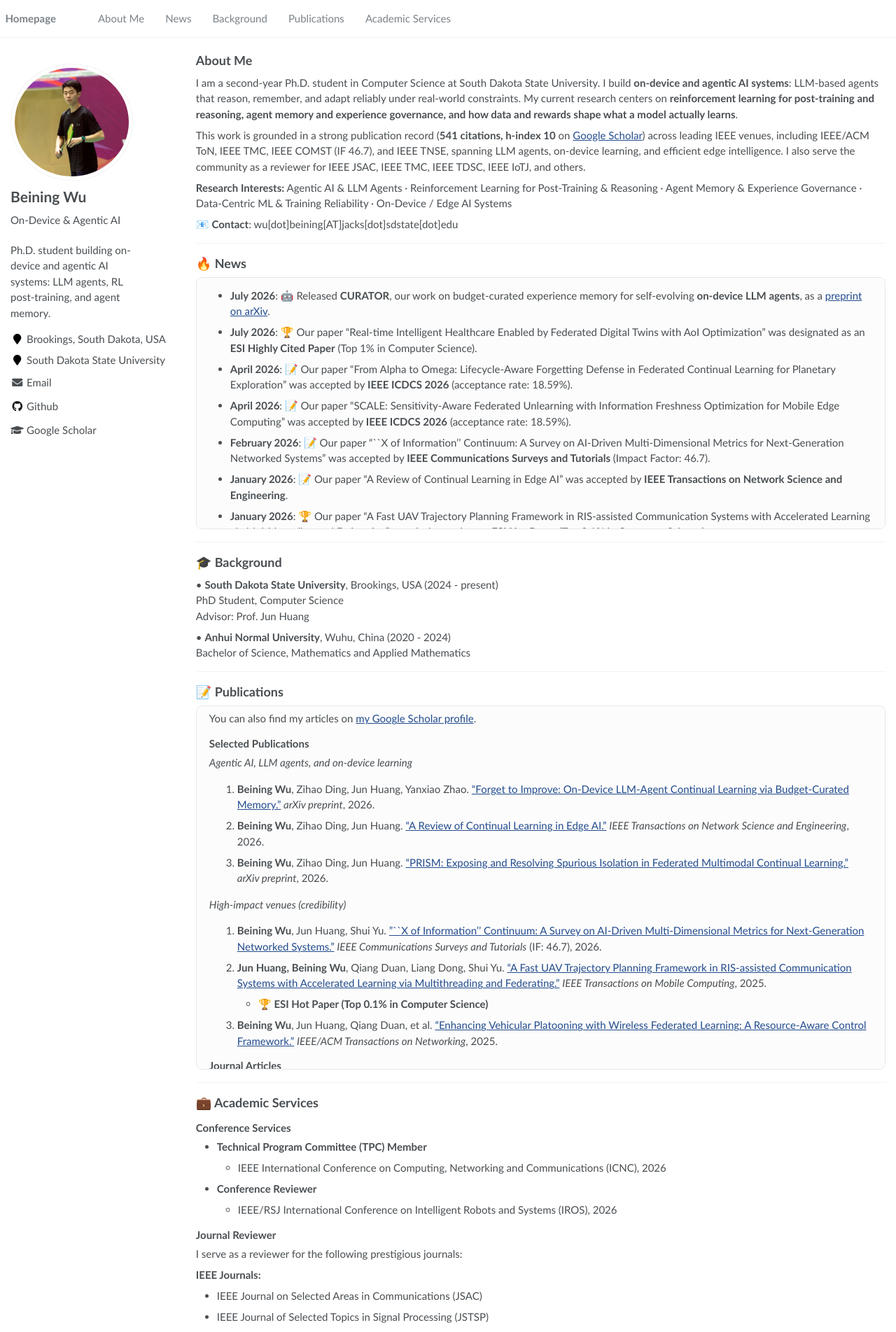
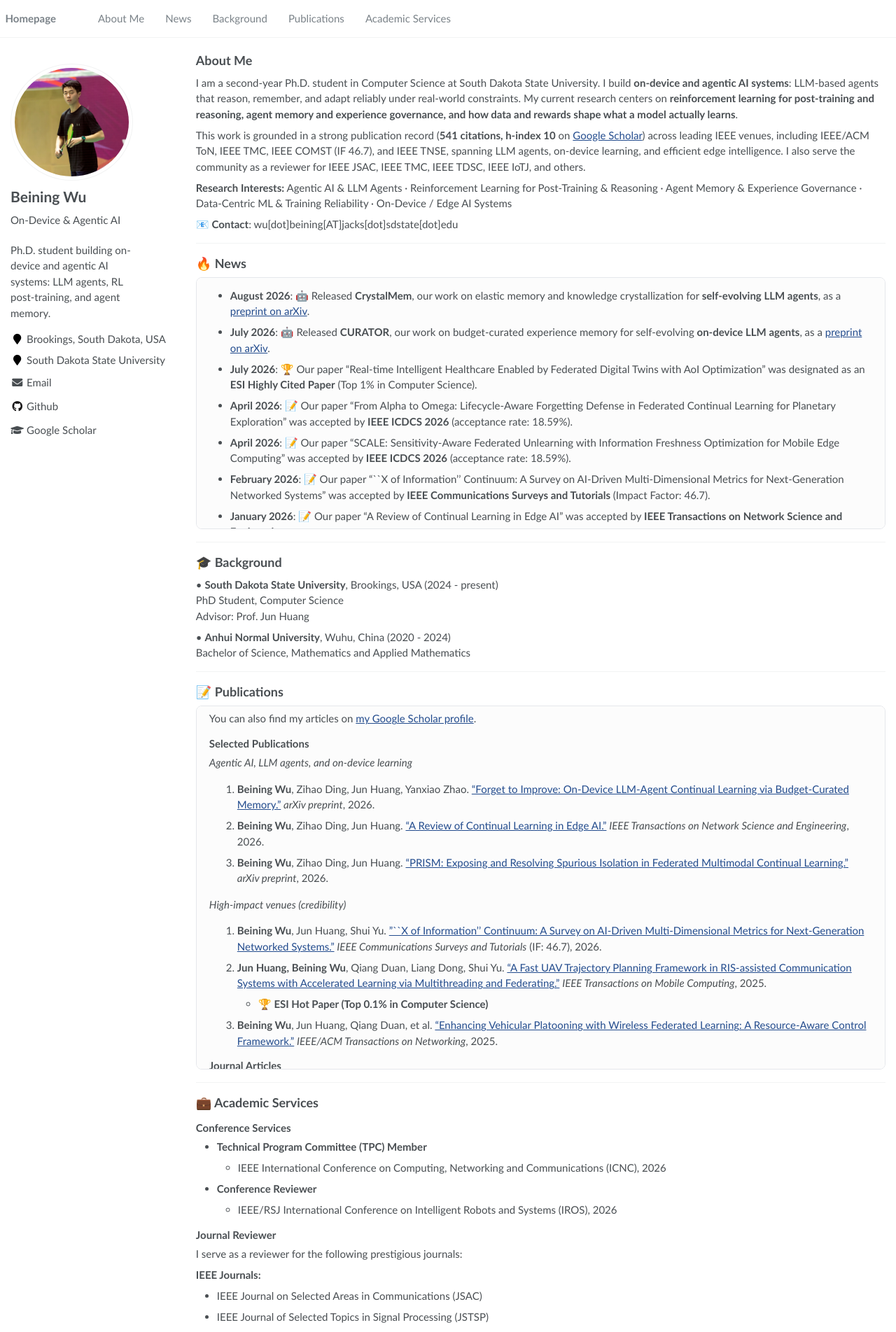
Before and after one commit to beining1008/beining1008.github.io, a Jekyll site: the page built from _pages/about.md, in a window 1280 px wide. Shown: the top 1903 px of the page at 70% size. Built offline with Jekyll 4.4.1, drawn with Linux system fonts in a browser that asks for light colours; some of the changed text lies outside the part shown.

Commit message:
Update about.md

```diff
--- a/_pages/about.md
+++ b/_pages/about.md
@@ -43,6 +43,7 @@ This work is grounded in a strong publication record (<b>541 citations, h-index
 
 <div class="scroll-panel" markdown="1" style="max-height: 360px;">
 
+- **August 2026**: 🤖 Released **CrystalMem**, our work on elastic memory and knowledge crystallization for **self-evolving LLM agents**, as a <a href="https://arxiv.org/abs/2608.00303">preprint on arXiv</a>.
 - **July 2026**: 🤖 Released **CURATOR**, our work on budget-curated experience memory for self-evolving **on-device LLM agents**, as a <a href="https://arxiv.org/abs/2606.25115">preprint on arXiv</a>.
 - **July 2026**: 🏆 Our paper "Real-time Intelligent Healthcare Enabled by Federated Digital Twins with AoI Optimization" was designated as an **ESI Highly Cited Paper** (Top 1% in Computer Science).
 - **April 2026**: 📝 Our paper "From Alpha to Omega: Lifecycle-Aware Forgetting Defense in Federated Continual Learning for Planetary Exploration" was accepted by **IEEE ICDCS 2026** (acceptance rate: 18.59%).
@@ -134,6 +135,8 @@ This work is grounded in a strong publication record (<b>541 citations, h-index
 
 ### Preprints
 
+- **Beining Wu**, Jun Huang. <a href="https://arxiv.org/abs/2608.00303">"CrystalMem: Elastic Memory for Self-Evolving LLM Agents via Knowledge Crystallization."</a> *arXiv preprint arXiv:2608.00303*, 2026.
+
 - **Beining Wu**, Zihao Ding, Jun Huang, Yanxiao Zhao. <a href="https://arxiv.org/abs/2606.25115">"Forget to Improve: On-Device LLM-Agent Continual Learning via Budget-Curated Memory."</a> *arXiv preprint arXiv:2606.25115*, 2026.
 
 - **Beining Wu**, Zihao Ding, Jun Huang. <a href="https://arxiv.org/abs/2605.01061">"PRISM: Exposing and Resolving Spurious Isolation in Federated Multimodal Continual Learning."</a> *arXiv preprint arXiv:2605.01061*, 2026.
@@ -201,4 +204,4 @@ Beyond academics, I am a National Level-2 Badminton Athlete (China) and currentl
 
 ---
 
-*Last updated: July 2026*
+*Last updated: August 2026*
```
